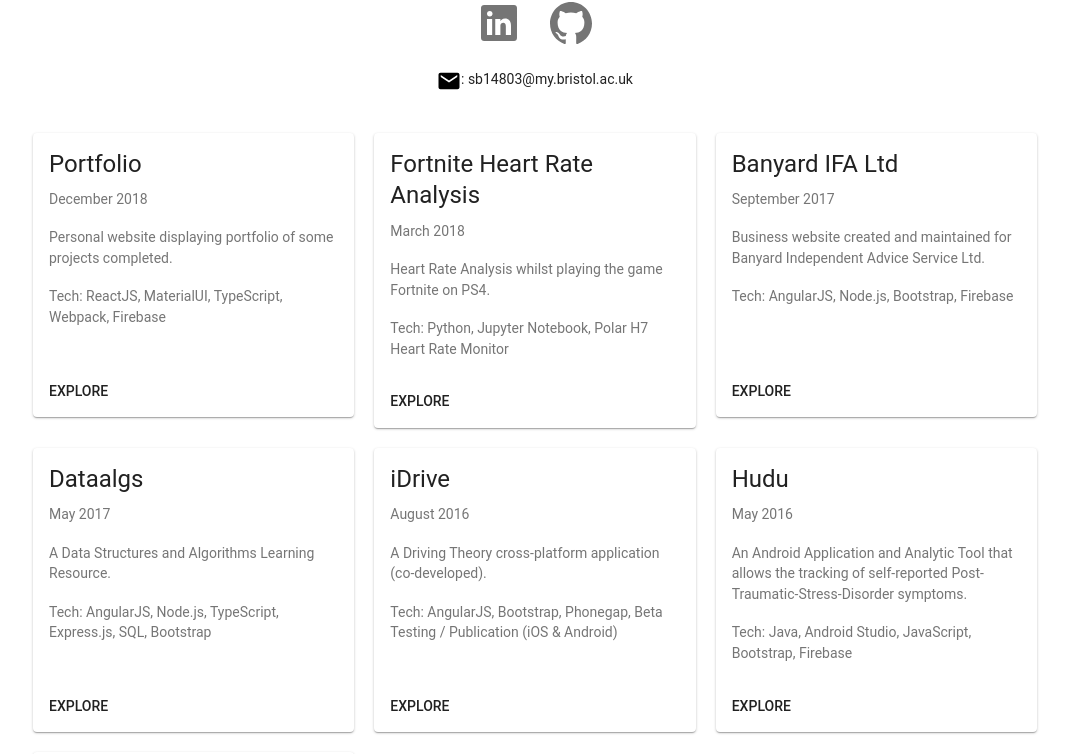
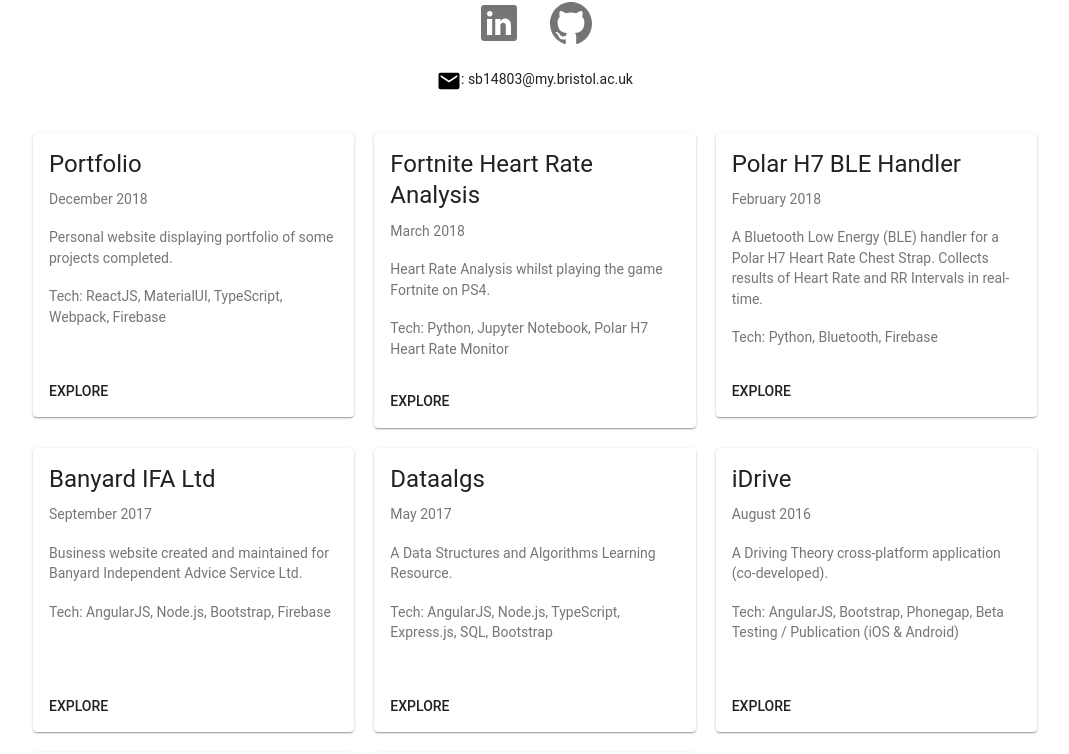
Before and after one commit to scottbanyard/personal-website, a React app: page / in a window 1280 px wide. Shown: the part 448-1202 px from the top of the page, without its empty margins (105-1174 px from the left). Built offline with nearby package versions, Linux system fonts and the light colour scheme.

Commit message:
Added Polar H7 BLE handler.

```diff
--- a/src/components/Projects/index.tsx
+++ b/src/components/Projects/index.tsx
@@ -26,6 +26,14 @@
     tech: "Python, Jupyter Notebook, Polar H7 Heart Rate Monitor",
     url:
       "https://github.com/scottbanyard/fortnite-hr-analysis/blob/master/fortnite_analysis.ipynb"
+  },
+  {
+    title: "Polar H7 BLE Handler",
+    date: "February 2018",
+    description:
+      "A Bluetooth Low Energy (BLE) handler for a Polar H7 Heart Rate Chest Strap. Collects results of Heart Rate and RR Intervals in real-time.",
+    tech: "Python, Bluetooth, Firebase",
+    url: "https://github.com/scottbanyard/polarh7-bluetooth"
   },
   {
     title: "Banyard IFA Ltd",
```
Also changed, not shown: 1 other file (tests, documents, lock files or other folders).
